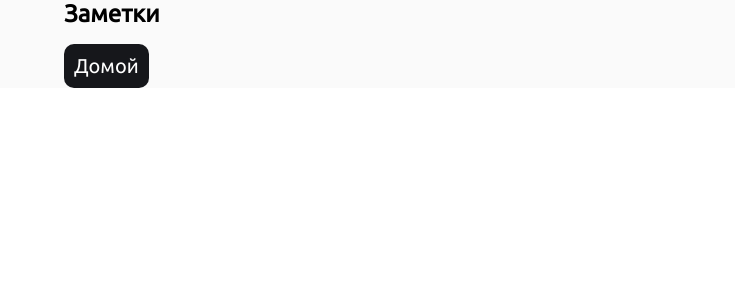
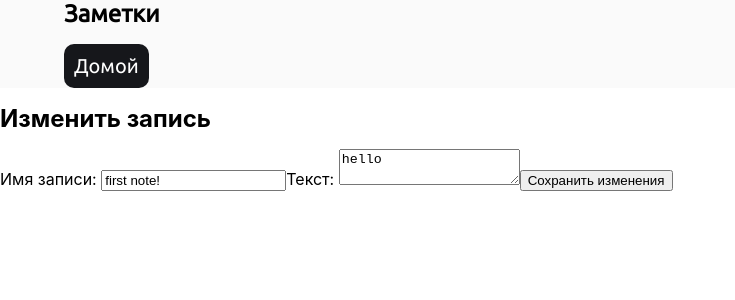
Before and after one commit to kirillmihalych/notes-redux-toolkit, a React (Create React App) app: page /editNote/1 in a window 1280 px wide. Before the commit this address had no page. Shown: the top 300 px of the page, without its empty margins (0-735 px from the left). Built offline with nearby package versions, Linux system fonts and the light colour scheme.

Commit message:
[9]Implement note editing

```diff
--- a/src/App.js
+++ b/src/App.js
@@ -1,6 +1,7 @@
 import React from 'react'
 import { BrowserRouter, Routes, Route } from 'react-router-dom'
 import Navbar from './components/Navbar'
+import EditNoteForm from './features/notes/EditNoteForm'
 import SingleNotePage from './features/notes/SingleNotePage'
 import Home from './pages/Home'
 
@@ -11,6 +12,7 @@ function App() {
       <Routes>
         <Route index element={<Home />} />
         <Route path='/notes/:id' element={<SingleNotePage />} />
+        <Route path='/editNote/:id' element={<EditNoteForm />} />
       </Routes>
     </BrowserRouter>
   )
--- /dev/null
+++ b/src/features/notes/EditNoteForm.js
@@ -0,0 +1,64 @@
+import React, { useState } from 'react'
+import styled from 'styled-components'
+import { useDispatch, useSelector } from 'react-redux'
+import { useParams, useNavigate } from 'react-router-dom'
+import { noteEdited } from './notesSlice'
+
+const EditNoteForm = () => {
+  const { id } = useParams()
+
+  const note = useSelector((state) =>
+    state.notes.find((note) => note.id === id)
+  )
+
+  const [title, setTitle] = useState(note.title)
+  const [text, setText] = useState(note.content)
+
+  const navigate = useNavigate()
+  const dispatch = useDispatch()
+
+  const handleSubmit = (e) => e.preventDefault()
+  const onTitleChanged = (e) => setTitle(e.target.value)
+  const onTextChanged = (e) => setText(e.target.value)
+
+  const onSaveChanges = () => {
+    if (title && text) {
+      dispatch(noteEdited({ id, title, text }))
+      navigate(`/notes/${id}`)
+    }
+  }
+
+  return (
+    <Wrapper>
+      <h2>Изменить запись</h2>
+      <form className='add-form' onSubmit={handleSubmit}>
+        <label htmlFor='noteTitle' className='label-title'>
+          Имя записи:{' '}
+        </label>
+        <input
+          type='text'
+          name='noteTitle'
+          id='noteTitle'
+          value={title}
+          onChange={onTitleChanged}
+          className='addTitleInput'
+        />
+        <label htmlFor='noteText'>Текст: </label>
+        <textarea
+          name='noteText'
+          id='noteText'
+          value={text}
+          onChange={onTextChanged}
+          className='addTextInput'
+        ></textarea>
+        <button type='submit' className='btn add-btn' onClick={onSaveChanges}>
+          Сохранить изменения
+        </button>
+      </form>
+    </Wrapper>
+  )
+}
+
+const Wrapper = styled.div``
+
+export default EditNoteForm
--- a/src/features/notes/SingleNotePage.js
+++ b/src/features/notes/SingleNotePage.js
@@ -1,6 +1,6 @@
 import React from 'react'
 import { useSelector } from 'react-redux'
-import { useParams } from 'react-router-dom'
+import { Link, useParams } from 'react-router-dom'
 import styled from 'styled-components'
 
 const SingleNotePage = () => {
@@ -23,6 +23,7 @@ const SingleNotePage = () => {
       <article>
         <h2>{note.title}</h2>
         <p className='note-content'>{note.content}</p>
+        <Link to={`/editNote/${id}`}>Изменить</Link>
       </article>
     </Wrapper>
   )
--- a/src/features/notes/notesSlice.js
+++ b/src/features/notes/notesSlice.js
@@ -20,9 +20,19 @@ const notesSlice = createSlice({
     noteAdded(state, action) {
       state.push(action.payload)
     },
+    noteEdited(state, action) {
+      const { id, title, text } = action.payload
+
+      const currentNote = state.find((note) => note.id === id)
+
+      if (currentNote) {
+        currentNote.title = title
+        currentNote.content = text
+      }
+    },
   },
 })
 
-export const { noteAdded } = notesSlice.actions
+export const { noteAdded, noteEdited } = notesSlice.actions
 
 export default notesSlice.reducer
```
